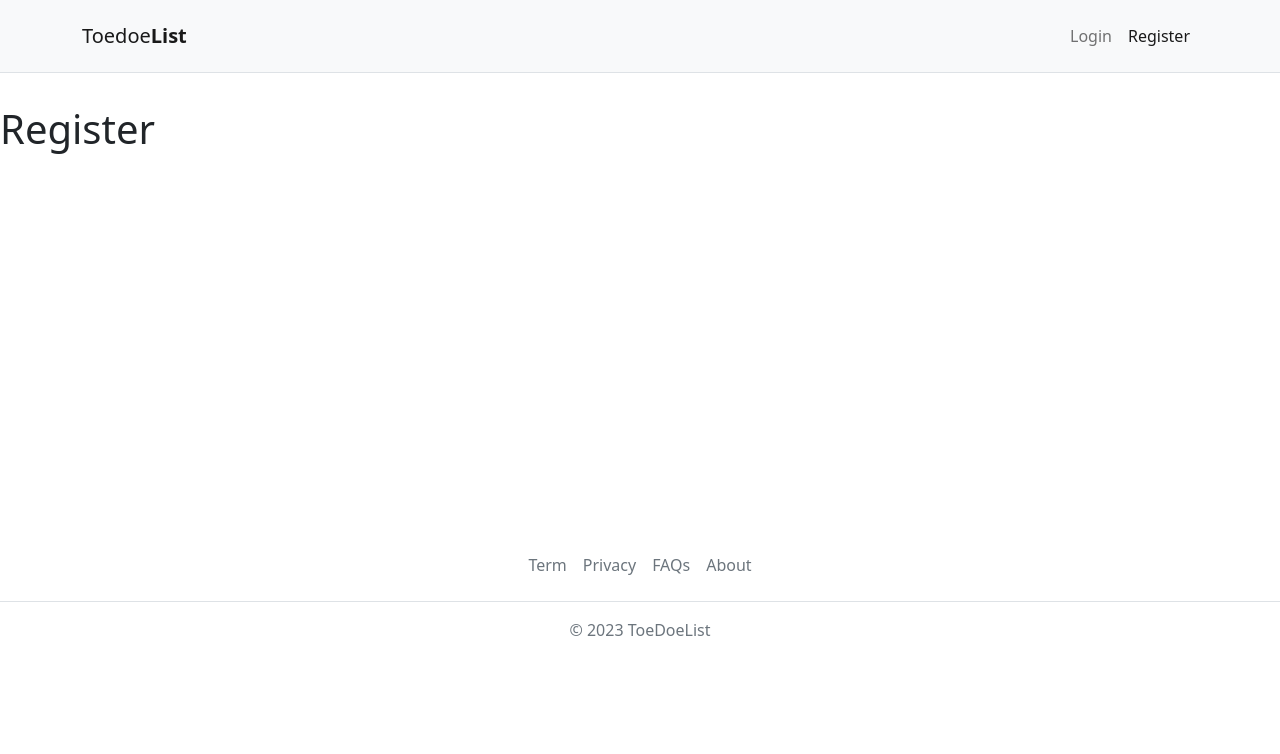
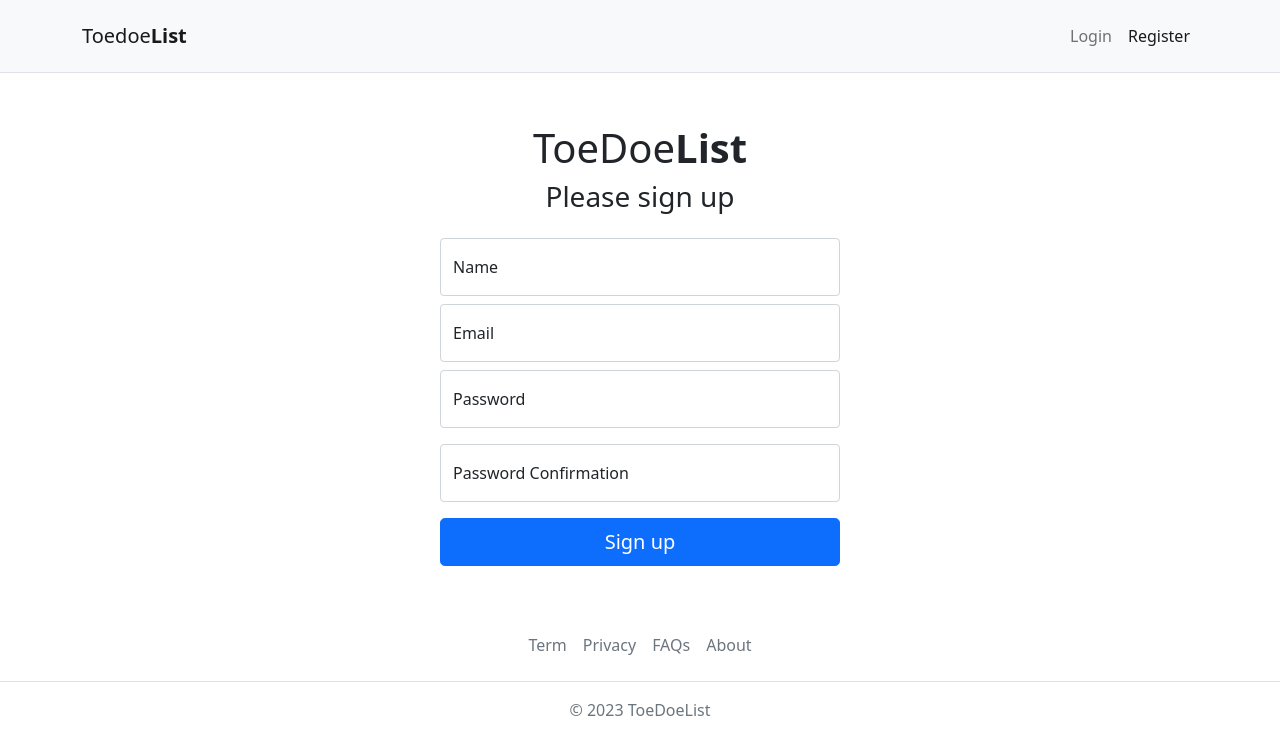
Before and after one commit to iputuagussetiawan/vue-todo, a Vue app: page /register in a window 1280 px wide. Shown: the top 754 px of the page. Built offline with nearby package versions, Linux system fonts and the light colour scheme; no server answers.

Commit message:
Adding a Register form

```diff
--- a/src/pages/RegisterPage.vue
+++ b/src/pages/RegisterPage.vue
@@ -1,5 +1,83 @@
 <template>
-    <main style="min-height: 50vh; margin-top: 2rem;">
-        <h1>Register</h1>
+    <main class="auth-wrapper">
+        <form class="auth-form" @submit.prevent="handleSubmit">
+            <h1>
+                <span>ToeDoe</span>
+                <strong>List</strong>
+            </h1>
+            <h2 class="h3 mb-4 fw-normal">Please sign up</h2>
+            <div class="form-floating mb-2">
+                <input type="text" class="form-control" :class="{'is-invalid':errors.name&&errors.name[0]}" id="name" v-model="form.name" placeholder="Jhone Doe" />
+                <label for="name">Name</label>
+                <div class="invalid-feedback" v-if="errors.name&&errors.name[0]">
+                    {{ errors.name && errors.name[0] }}
+                </div>
+            </div>
+            <div class="form-floating mb-2">
+                <input type="email" class="form-control" :class="{'is-invalid':errors.email&&errors.email[0]}" id="email" v-model="form.email" placeholder="name@example.com" />
+                <label for="email">Email</label>
+                <div class="invalid-feedback" v-if="errors.email&&errors.email[0]">
+                    {{ errors.email && errors.email[0] }}
+                </div>
+            </div>
+            <div class="form-floating mb-3">
+                <input type="password" class="form-control" :class="{'is-invalid':errors.password&&errors.password[0]}"   id="password" v-model="form.password" placeholder="Password" />
+                <label for="password">Password</label>
+                <div class="invalid-feedback" v-if="errors.password&&errors.password[0]">
+                    {{ errors.password && errors.password[0] }}
+                </div>
+            </div>
+            <div class="form-floating mb-3">
+                <input type="password" class="form-control" id="password_confirmation"
+                    placeholder="Password Confirmation"
+                    v-model="form.password_confirmation"
+                />
+                <label for="password_confirmation">Password Confirmation</label>
+            </div>
+
+            <button class="w-100 btn btn-lg btn-primary" type="submit">Sign up</button>
+        </form>
     </main>
 </template>
+
+<script setup>
+    import {storeToRefs} from "pinia"
+    import {reactive}from "vue";
+    import {useRouter} from "vue-router";
+    import {useAuthStore}from "../stores/auth"
+    const router=useRouter()
+    const store=useAuthStore()
+    const {isLoggedIn, errors}=storeToRefs(store)
+    const {handleRegister}=store
+
+
+    const form=reactive({
+        name:'',
+        email:'',
+        password:'',
+        password_confirmation:''
+    })
+    const handleSubmit=async()=>{
+        await handleRegister(form)
+        if(isLoggedIn.value){
+            router.push({name:'tasks'})
+        }
+
+    }
+</script>
+
+<style scoped>
+    .auth-wrapper {
+        width: 100%;
+        display: flex;
+        justify-content: center;
+        align-items: center;
+        text-align: center;
+        min-height: 60vh;
+        margin-top: 2rem;
+    }
+
+    .auth-form {
+        width: 400px;
+    }
+</style>
--- a/src/stores/auth.js
+++ b/src/stores/auth.js
@@ -28,11 +28,18 @@
     }
 
     const handleRegister=async(newUser)=>{
-        await register(newUser)
-        await handleLogin({
-            email:newUser.email,
-            password:newUser.password
-        })
+        try {
+            await register(newUser)
+            await handleLogin({
+                email:newUser.email,
+                password:newUser.password
+            });
+        } catch (error) {
+            if(error.response && error.response.status===422){
+                errors.value=error.response.data.errors
+            }
+        }
+
     }
 
     const handleLogout=async()=>{
```
